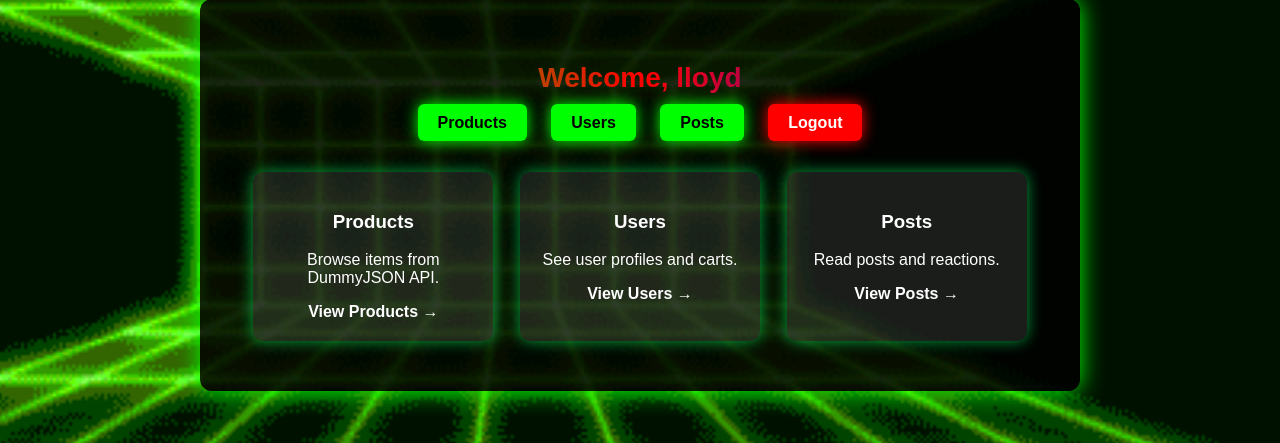
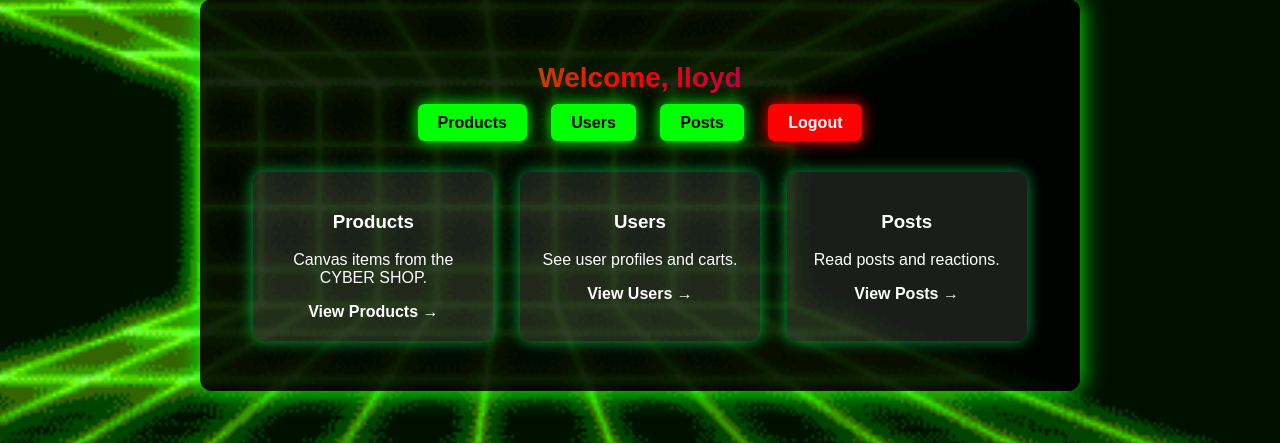
Before and after one commit to ChristianLloyd-creator/Integ-finalproject, a PHP site: page /dashboard.php in a window 1280 px wide. Shown: the part 205-648 px from the top of the page. Run offline with PHP 8.4, Linux system fonts and the light colour scheme; a user stored in the database is signed in.

Commit message:
Update dashboard.php

```diff
--- a/prestoza_app/dashboard.php
+++ b/prestoza_app/dashboard.php
@@ -121,7 +121,7 @@ if (!isset($_SESSION['user'])) {
         <div class="cards">
             <div class="card">
                 <h3>Products</h3>
-                <p>Browse items from DummyJSON API.</p>
+                <p>Canvas items from the CYBER SHOP.</p>
                 <a href="products.php">View Products →</a>
             </div>
             <div class="card">
```
